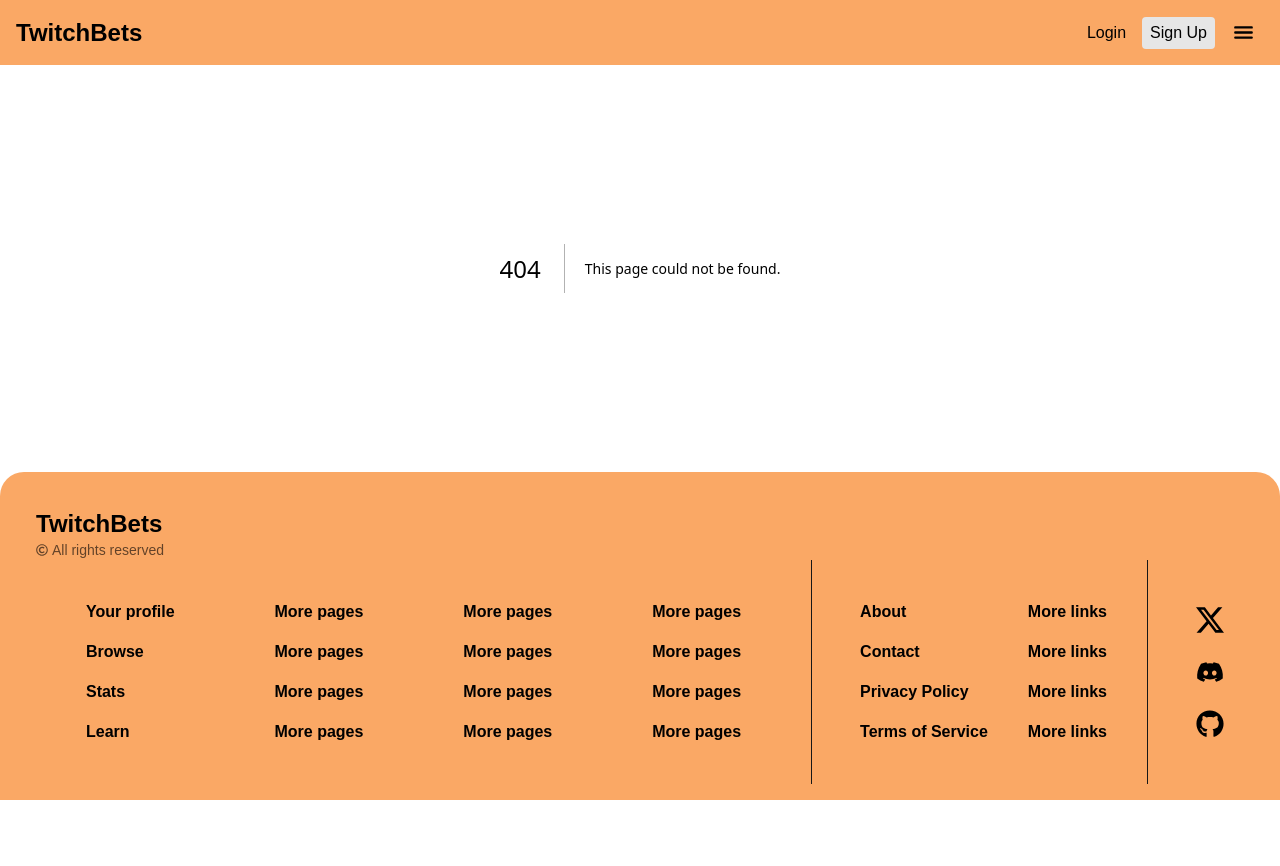
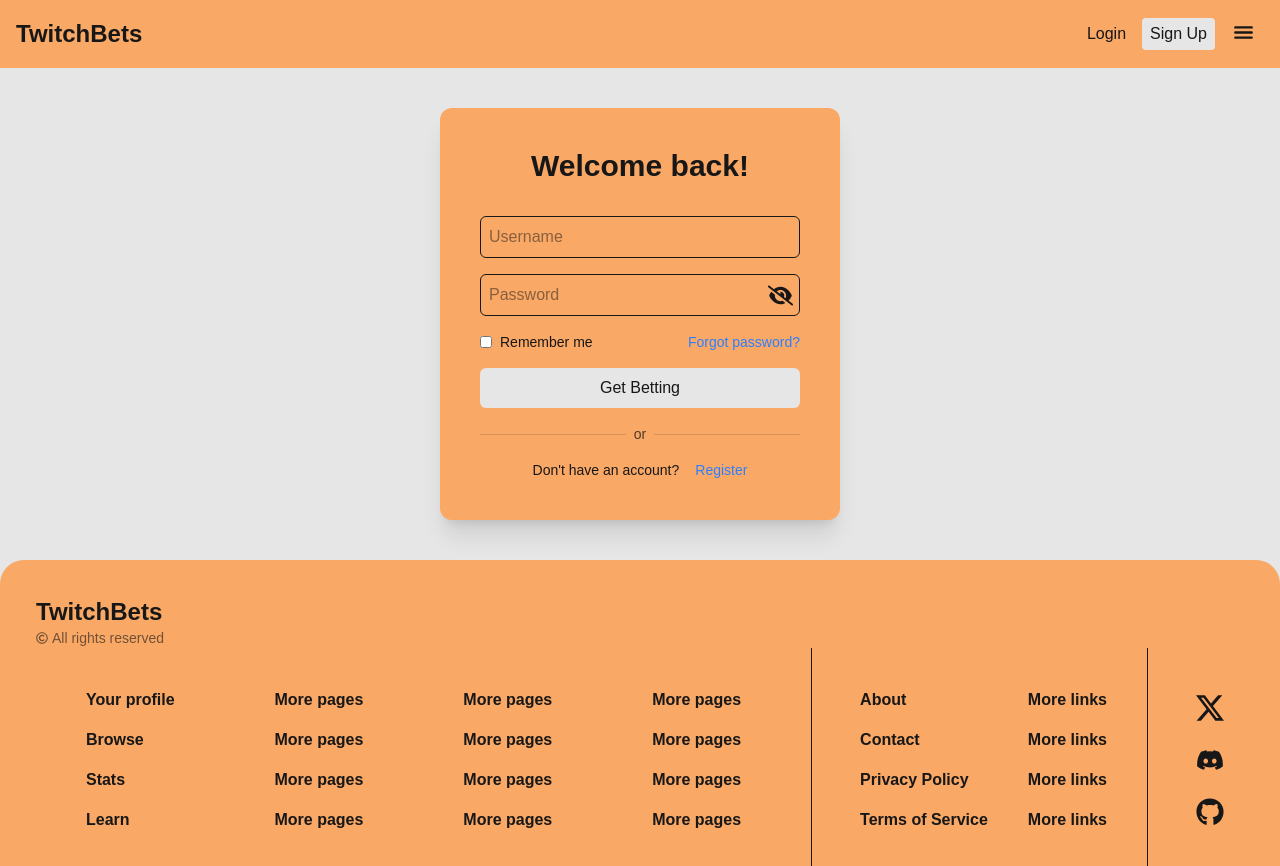
Before and after one commit to CedNo/TwitchBetsApp, a Next.js app: page /login in a window 1280 px wide. Before the commit this address had no page. Shown: the top 866 px of the page. Before the commit the page ends 800 px from the top, so only its background shows below. Built offline with nearby package versions, Linux system fonts and the light colour scheme.

Commit message:
Added login page (#6)
* Added login page

* Added show/hide password feature

```diff
--- a/app/components/navbar.tsx
+++ b/app/components/navbar.tsx
@@ -7,10 +7,16 @@
     return (
         <div className="items-center justify-between flex p-4 bg-secondary-bg">
             <Link href={"/"}><div className="w-fit shrink-0 cursor-pointer flex items-center font-bold"><h1 className='text-2xl'>TwitchBets</h1></div></Link> {/* Logo */}
-            <div className="w-fit shrink-0 flex items-center justify-center gap-2 *:py-1 *:px-2 *:rounded">
-                <Button className="hover:bg-secondary-button">Login</Button>
-                <Button className="bg-secondary-button hover:bg-secondary-button-hover">Sign Up</Button>
-                <Button className="hover:bg-secondary-button"><IoMenu size={25}/></Button>
+            <div className="w-fit shrink-0 flex items-center justify-center gap-2 [&>*]:[&>*]:py-1 [&>*]:[&>*]:px-2 [&>*]:[&>*]:rounded">
+                <Link href={"/login"}>
+                    <Button className="hover:bg-secondary-button">Login</Button>
+                </Link>
+                <Link href={"/"}>
+                    <Button className="bg-secondary-button hover:bg-secondary-button-hover">Sign Up</Button>
+                </Link>
+                <Link href={"/"}>
+                    <Button className="hover:bg-secondary-button"><IoMenu size={25}/></Button>
+                </Link>
             </div>
         </div>
     );
--- /dev/null
+++ b/app/login/page.tsx
@@ -0,0 +1,77 @@
+'use client'
+
+import Button from "@/app/components/button";
+import Link from "next/link";
+import { useState } from 'react'
+import { FaEye } from "react-icons/fa6";
+import { FaEyeSlash } from "react-icons/fa6";
+
+export default function Login() {
+
+    const eye = <FaEye className="absolute mr-10" size={25}/>;
+    const eyeOff = <FaEyeSlash className="absolute mr-10" size={25}/>;
+
+    const [password, setPassword] = useState("");
+    const [type, setType] = useState('password');
+    const [icon, setIcon] = useState(eyeOff);
+
+    const handleToggle = () => {
+        if (type === 'password'){
+           setIcon(eye);
+           setType('text')
+        } else {
+           setIcon(eyeOff)
+           setType('password')
+        }
+     }
+
+    return (
+        <div className="px-4 md:px-0">
+            <form className="w-full md:w-1/2 lg:w-5/16 flex flex-col gap-4 my-10 mx-auto bg-secondary-bg rounded-xl p-10 shadow-xl">
+                <h1 className="text-3xl font-bold text-center pb-4">Welcome back!</h1>
+                <input
+                    className="p-2 border rounded-md w-full focus:outline-none focus:border-secondary-button-hover"
+                    type="text"
+                    placeholder="Username"
+                />
+                <div className="flex items-center">
+                    <input
+                        className="w-full pr-8 border p-2 rounded-md focus:outline-none focus:border-secondary-button-hover"
+                        type={type}
+                        name="password"
+                        placeholder="Password"
+                        value={password}
+                        onChange={(e) => setPassword(e.target.value)}
+                        autoComplete="current-password"
+                    />
+                    <span className="flex justify-around h-[25px]" onClick={handleToggle}>
+                        {icon}
+                    </span>
+                </div>
+                <div className="flex flex-row justify-between text-sm">
+                    <label className="flex items-center gap-2">
+                        <input type="checkbox" className="w-3 h-3" />
+                        Remember me
+                    </label>
+                    <Link className="text-blue-500 hover:underline" href="/">
+                        Forgot password?
+                    </Link>
+                </div>
+                <Button className="w-full p-2 rounded-md bg-secondary-button hover:bg-secondary-button-hover transition mx-auto">
+                    Get Betting
+                </Button>
+                <div className="flex flex-row gap-2 *:my-auto">
+                    <hr className="w-full opacity-15"></hr>
+                    <p className="w-fit text-sm mx-auto opacity-75">or</p>
+                    <hr className="w-full opacity-15"></hr>
+                </div>
+                <div className="flex gap-4 text-sm w-fit mx-auto">
+                    <label>Don&apos;t have an account?</label>
+                    <Link href="/" className="text-blue-500 hover:underline">
+                        Register
+                    </Link>
+                </div>
+            </form>
+        </div>
+    );
+}
```
